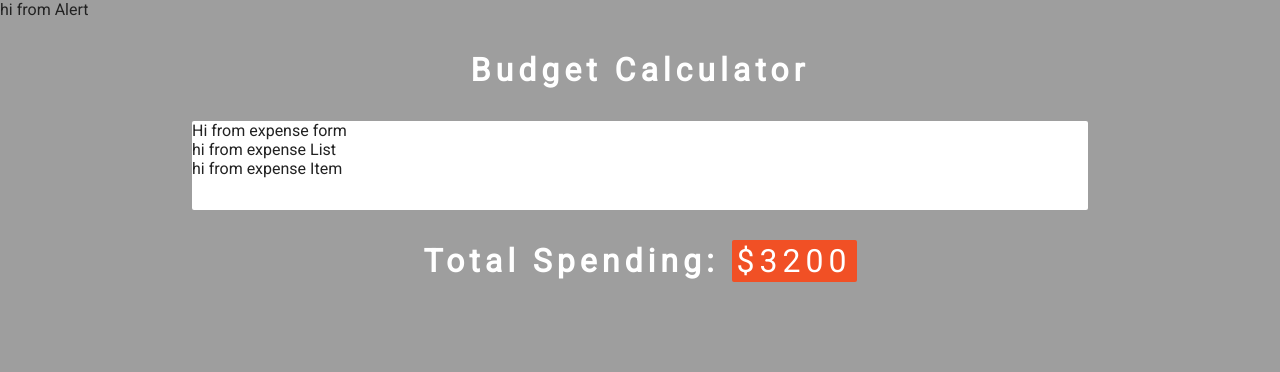
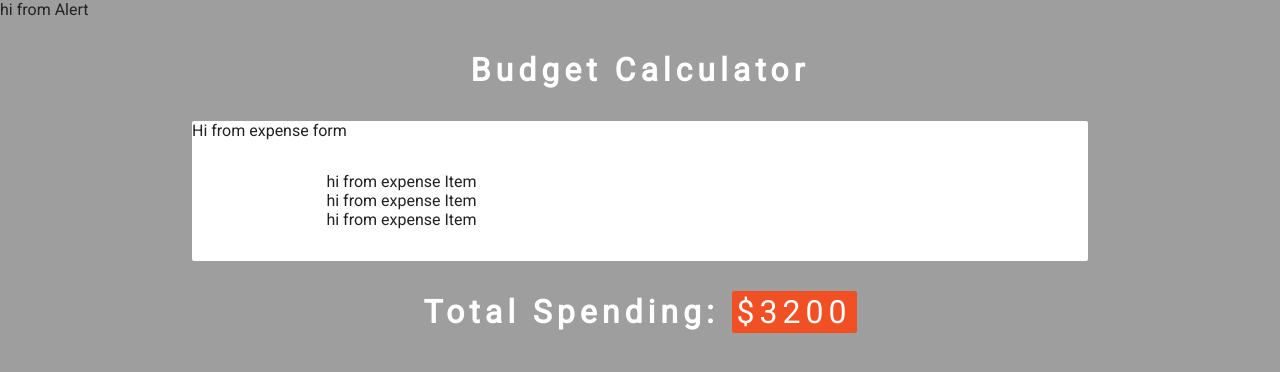
Before and after one commit to BeataJ/budget-cal-react-hooks, a React (Create React App) app: page / in a window 1280 px wide. Shown: the top 372 px of the page. Built offline with nearby package versions, Linux system fonts and the light colour scheme.

Commit message:
add expenses prop and map it to Item

```diff
--- a/src/components/ExpenseList.js
+++ b/src/components/ExpenseList.js
@@ -1,12 +1,15 @@
 import React from 'react';
 import Item from './ExpenseItem';
 
-const ExpenseList = () => {
+const ExpenseList = ({expenses}) => {
   return (
-    <div>
-      hi from expense List
-      <Item />
-    </div>
+    <>
+      <ul className="list">
+        {expenses.map((expense) => {
+            return <Item key={expense.id} expense={expense} />
+        })}
+      </ul>
+    </>
   )
 }
 
```
